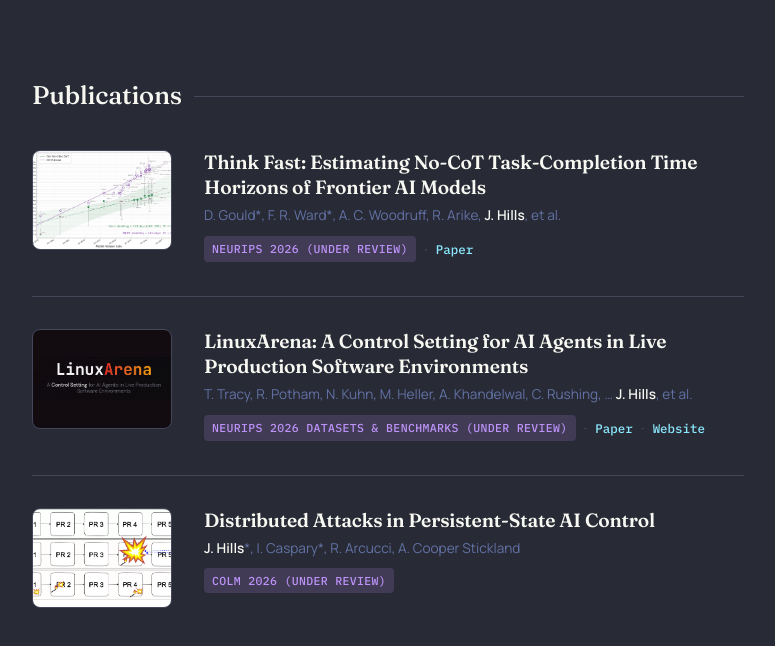
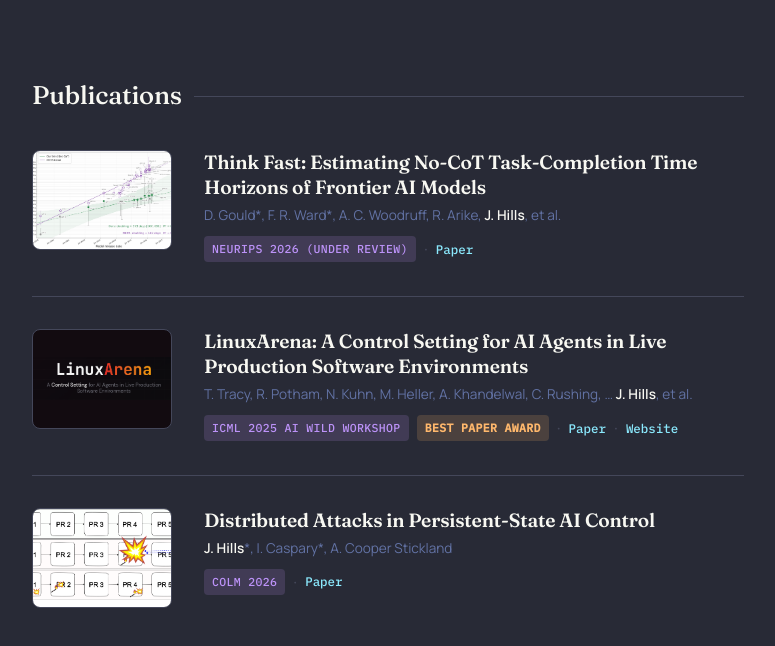
Before and after one commit to josh-hills/josh-hills.github.io, a plain HTML site: page index.html in a window 1280 px wide. Shown: the part 771-1417 px from the top of the page, without its empty margins (252-1027 px from the left). Drawn offline with Linux system fonts and the light colour scheme.

Commit message:
Update publications: arXiv release, COLM acceptance, ICML best paper
- Link Distributed Attacks to arXiv:2607.02514 and match published author list
- Mark COLM 2026 as accepted
- Add ICML 2025 AI WILD Workshop Best Paper Award badge to LinuxArena

Co-authored-by: Cursor <cursoragent@cursor.com>

```diff
--- a/index.html
+++ b/index.html
@@ -163,7 +163,8 @@
                 T. Tracy, R. Potham, N. Kuhn, M. Heller, A. Khandelwal, C. Rushing, &hellip; <span class="highlight">J. Hills</span>, et al.
               </p>
               <div class="publication-meta">
-                <span class="publication-venue">NeurIPS 2026 Datasets &amp; Benchmarks (under review)</span>
+                <span class="publication-venue">ICML 2025 AI WILD Workshop</span>
+                <span class="publication-award">Best Paper Award</span>
                 <span class="meta-separator">·</span>
                 <a href="https://arxiv.org/abs/2604.15384" class="publication-link" target="_blank" rel="noopener">Paper</a>
                 <span class="meta-separator">·</span>
@@ -173,14 +174,18 @@
           </article>
 
           <article class="publication-item">
-            <img src="assets/figures/distributed-attacks.png" alt="Thumbnail for Distributed Attacks in Persistent-State AI Control" class="publication-thumbnail" loading="lazy" />
+            <a href="https://arxiv.org/abs/2607.02514" target="_blank" rel="noopener">
+              <img src="assets/figures/distributed-attacks.png" alt="Thumbnail for Distributed Attacks in Persistent-State AI Control" class="publication-thumbnail" loading="lazy" />
+            </a>
             <div class="publication-content">
-              <h3>Distributed Attacks in Persistent-State AI Control</h3>
+              <h3><a href="https://arxiv.org/abs/2607.02514" target="_blank" rel="noopener">Distributed Attacks in Persistent-State AI Control</a></h3>
               <p class="publication-authors">
-                <span class="highlight">J. Hills</span>*, I. Caspary*, R. Arcucci, A. Cooper Stickland
+                <span class="highlight">J. Hills</span>*, I. Caspary*, A. Cooper Stickland
               </p>
               <div class="publication-meta">
-                <span class="publication-venue">COLM 2026 (under review)</span>
+                <span class="publication-venue">COLM 2026</span>
+                <span class="meta-separator">·</span>
+                <a href="https://arxiv.org/abs/2607.02514" class="publication-link" target="_blank" rel="noopener">Paper</a>
               </div>
             </div>
           </article>
--- a/sitemap.xml
+++ b/sitemap.xml
@@ -2,7 +2,7 @@
 <urlset xmlns="http://www.sitemaps.org/schemas/sitemap/0.9">
   <url>
     <loc>https://josh-hills.github.io/</loc>
-    <lastmod>2026-06-12</lastmod>
+    <lastmod>2026-07-13</lastmod>
     <changefreq>monthly</changefreq>
     <priority>1.0</priority>
   </url>
--- a/style.css
+++ b/style.css
@@ -11,6 +11,8 @@
   --accent-soft: rgba(124, 77, 219, 0.13);
   --link: #0c7d99;
   --link-hover: #095d73;
+  --award: #a8620a;
+  --award-soft: rgba(255, 184, 108, 0.22);
   --border: #e1e1d8;
 
   --font-display: 'Fraunces', Georgia, serif;
@@ -39,6 +41,8 @@
   --accent-soft: rgba(189, 147, 249, 0.16);
   --link: #8be9fd;
   --link-hover: #b6f1ff;
+  --award: #ffb86c;
+  --award-soft: rgba(255, 184, 108, 0.16);
   --border: #44475a;
 }
 
@@ -368,6 +372,18 @@ a.publication-thumbnail:hover {
   border-radius: 4px;
 }
 
+.publication-award {
+  font-family: var(--font-mono);
+  font-size: 0.72rem;
+  font-weight: 600;
+  text-transform: uppercase;
+  letter-spacing: 0.03em;
+  color: var(--award);
+  padding: 3px 8px;
+  background: var(--award-soft);
+  border-radius: 4px;
+}
+
 .meta-separator {
   color: var(--border);
 }
```
